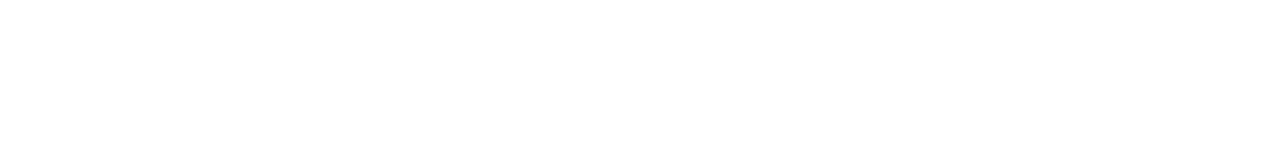
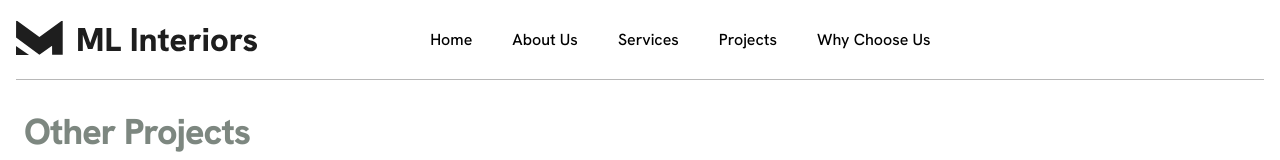
Before and after one commit to othegagan/interior, a Next.js app: page /latest-other-projects in a window 1280 px wide. Before the commit this address had no page. Shown: the top 160 px of the page. Built offline with nearby package versions, Linux system fonts and the light colour scheme.

Commit message:
Add new pages for commercial, residential, and other projects with updated links in the footer and latest projects component

```diff
--- a/components/Footer.tsx
+++ b/components/Footer.tsx
@@ -6,7 +6,7 @@ const infoLinks = [
     { title: 'About Our Company', href: '/#about-us' },
     { title: 'View Our Services', href: '/#our-services' },
     { title: 'Projects', href: '/#projects' },
-    { title: 'Terms & Conditions', href: '/terms' }
+    { title: 'Terms & Conditions', href: '/terms.html' }
 ];
 
 export default function Footer() {
--- a/components/LatestProjects.tsx
+++ b/components/LatestProjects.tsx
@@ -8,13 +8,13 @@ const projects = [
         name: 'Commercial Spaces ',
         imageUrl: '/others/project-1.jpg',
         desc: 'Urban Enterprise: Contemporary design for modern businesses',
-        link: '/commercial-projects'
+        link: '/latest-commercial-projects.html'
     },
     {
         name: 'Residential Spaces ',
         imageUrl: '/others/project-2.jpg',
         desc: 'Urban retreat: modern design meets comfort',
-        link: '/residential-projects'
+        link: '/latest-residential-projects.html'
     }
 ];
 
@@ -67,7 +67,11 @@ export default function LatestProjects() {
                 </div>
 
                 <div className='mx-auto mt-6 flex w-full justify-center md:mt-10'>
-                    <Link scroll={false} style={{ animationDelay: '0.7s' }} className='btn-primary group' href='/other-projects'>
+                    <Link
+                        href='/latest-other-projects.html'
+                        scroll={false}
+                        style={{ animationDelay: '0.7s' }}
+                        className='btn-primary group'>
                         See other projects
                         <ArrowRight className='transition-all duration-300 ease-linear group-hover:translate-x-2' />
                     </Link>
```
Also changed, not shown: app/latest-commercial-projects/page.tsx (renamed from app/commercial-projects/page.tsx), app/latest-other-projects/page.tsx (renamed from app/other-projects/page.tsx), app/latest-residential-projects/page.tsx (renamed from app/residential-projects/page.tsx).
